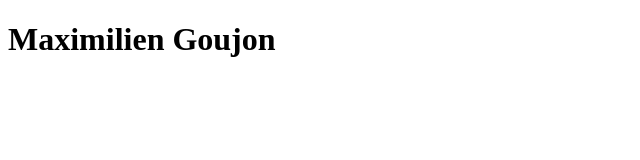
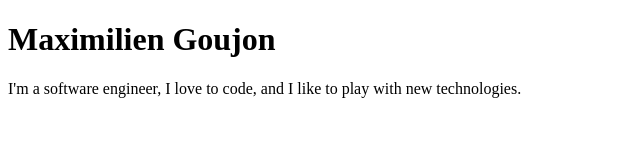
Before and after one commit to M-x-N/M-x-N.github.io, a plain HTML site: page index.html in a window 1280 px wide. Shown: the whole page, without its empty margins (0-640 px from the left). Drawn offline with Linux system fonts and the light colour scheme.

Commit message:
ajout pour test

```diff
--- a/index.html
+++ b/index.html
@@ -7,5 +7,9 @@
   </head>
   <body>
     <h1>Maximilien Goujon</h1>
+    <p>
+      I'm a software engineer, I love to code, and I like to play with new
+      technologies.
+    </p>
   </body>
 </html>
```
